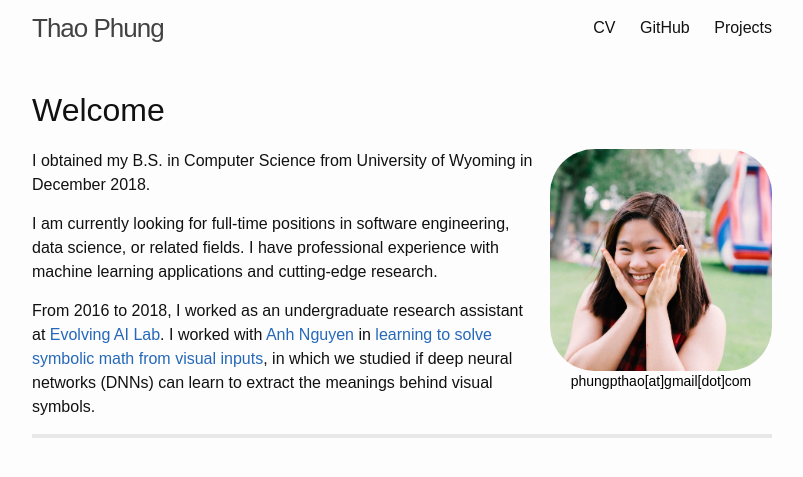
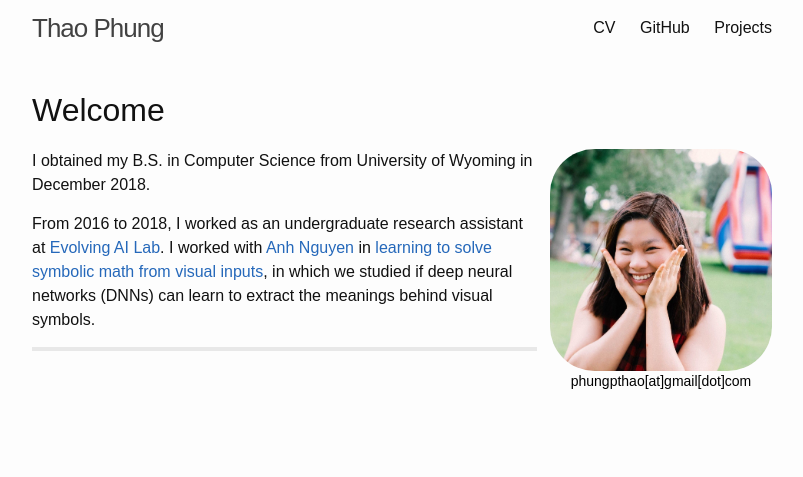
Before and after one commit to thaophung/thaophung.github.io, a Jekyll site: the page built from myhome.md, in a window 1280 px wide. Shown: the top 477 px of the page, without its empty margins (238-1041 px from the left). Built offline with Jekyll 4.4.1, drawn with Linux system fonts in a browser that asks for light colours; the list of posts is cut into pages by our own code; comment, search, counter and statistics services are not loaded.

Commit message:
fix home

```diff
--- a/myhome.md
+++ b/myhome.md
@@ -12,7 +12,7 @@ permalink: /
 
 I obtained my B.S. in Computer Science from University of Wyoming in December 2018.
 
-I am currently looking for full-time positions in software engineering, data science, or related fields. I have professional experience with machine learning applications and cutting-edge research.
+<!--I am currently looking for full-time positions in software engineering, data science, or related fields. I have professional experience with machine learning applications and cutting-edge research.-->
 
 From 2016 to 2018, I worked as an undergraduate research assistant at [Evolving AI Lab][lab]. I worked with [Anh Nguyen][anh] in [learning to solve symbolic math from visual inputs][project], in which we studied if deep neural networks (DNNs) can learn to extract the meanings behind visual symbols.
 
```
